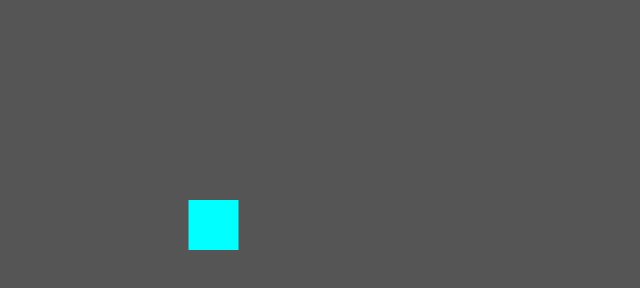
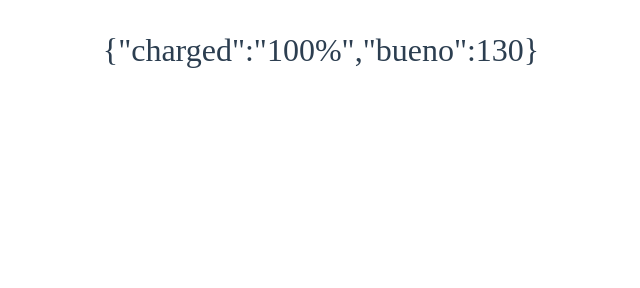
Before and after one commit to juliandalfonso/Animejs, a plain HTML site: page index.html in a window 1280 px wide. Shown: the whole page, without its empty margins (319-959 px from the left). Drawn offline with nearby package versions, Linux system fonts and the light colour scheme.

Commit message:
Animación simple de contador regresivo con objeto de javascript

```diff
--- a/CSS/styles.css
+++ b/CSS/styles.css
@@ -1,20 +1,13 @@
-body
-{
-    background-color: #555;
-}
+.main {
+    position: relative;
+    justify-content: center;
+    width: auto;
+    height: auto;
+    text-align: center;
 
-/*
-.css-selector-demo
-{
-    margin: 300px;
-    padding: 20px;
+  }
 
-}
-*/
-.el
-{
-    margin-top: 200px;
-    height: 50px;
-    width: 50px;
-    background-color: #00ffff;
-}
+  .battery-log {
+    font-size: 2rem;
+    color: #2c3e50;
+  }
--- a/JS/main.js
+++ b/JS/main.js
@@ -1,5 +1,17 @@
-anime({
-    targets: '.css-selector-demo .el',
-    duration: 5000,
-    translateX: 500
-  });
+var logEL = document.querySelector('.battery-log');
+
+var battery = {
+  charged: '0%',
+  bueno: 0
+}
+
+var animation = anime({
+  targets: battery,
+  charged: '100%',
+  bueno: 130,
+  round: 1,
+  easing: 'linear',
+  update: function(){
+    logEL.innerHTML = JSON.stringify(battery);
+  }
+});
--- a/index.html
+++ b/index.html
@@ -7,9 +7,9 @@
     <link rel="stylesheet" href="CSS/styles.css">
 </head>
 <body>
-    <div class="css-selector-demo">
-        <div class="el"></div>
-    </div>
+    <div class="main">
+        <p class="battery-log"></p>
+      </div>
 
     <script src="https://cdn.jsdelivr.net/npm/animejs@3.0.1/lib/anime.min.js"></script>
     <script src="JS/main.js"></script>
```
